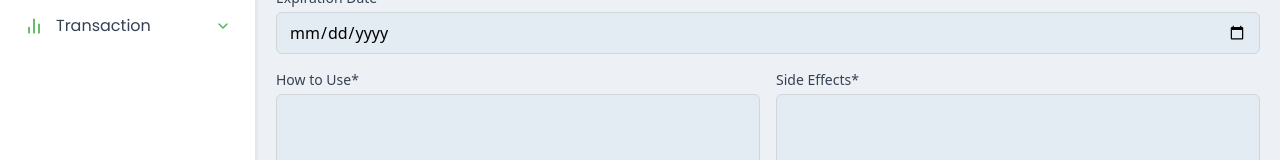
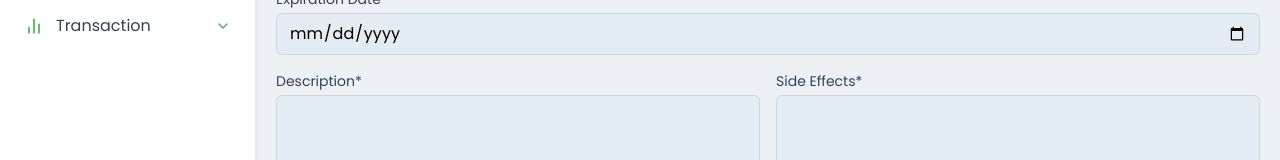
Before and after one commit to drchhhhhh/Prescripto, a React (Vite) app in the folder frontend/: page /inventory/item-list/add in a window 1280 px wide. Shown: the part 344-504 px from the top of the page. Built offline with nearby package versions, Linux system fonts and the light colour scheme; no server answers; sample sign-in values are in the browser's storage.

Commit message:
changed 'how to use' to description

```diff
--- a/frontend/src/pages/Inventory/InventoryAddMedicine.tsx
+++ b/frontend/src/pages/Inventory/InventoryAddMedicine.tsx
@@ -73,7 +73,7 @@ const InventoryAddMedicine = () => {
     };
 
     return (
-        <main className="bg-primaryBG w-full h-full pl-64">
+        <main className="bg-primaryBG w-full h-full pl-64 font-poppins">
             <Header />
 
             <div className="w-full max-w-7xl mx-auto px-5 flex flex-col flex-1 mt-5">
@@ -176,7 +176,7 @@ const InventoryAddMedicine = () => {
                         {/* How to Use */}
                         <div className="flex flex-col flex-1 min-w-[200px]">
                             <label className="text-sm font-medium text-gray-700 mb-1">
-                                How to Use*
+                                Description*
                             </label>
                             <input
                                 type="text"
```
